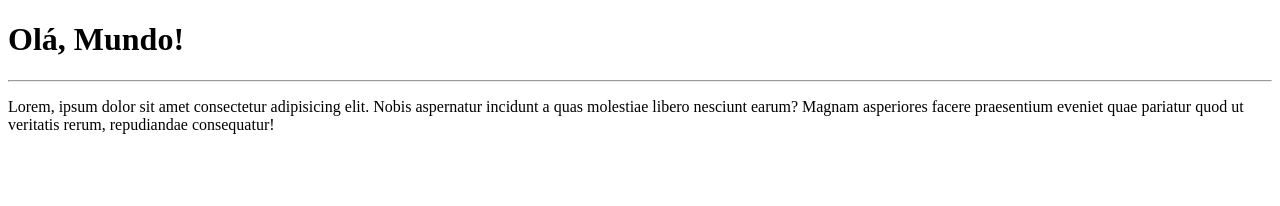
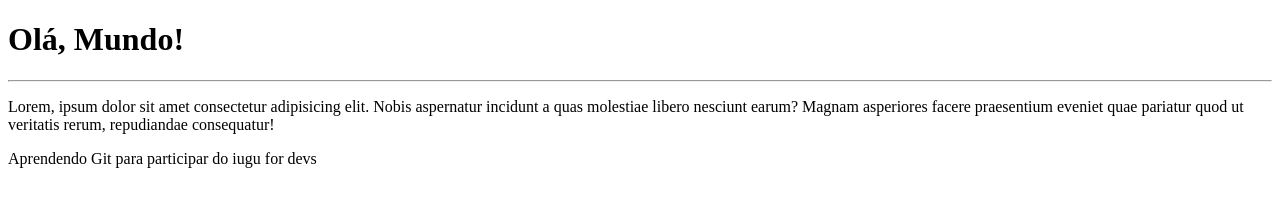
Before and after one commit to isabellasantiago/Ola-Mundo, a plain HTML site: page site-exemplo/index.html in a window 1280 px wide. Drawn offline with Linux system fonts and the light colour scheme.

Commit message:
adicionei um paragrafo

```diff
--- a/site-exemplo/index.html
+++ b/site-exemplo/index.html
@@ -9,5 +9,6 @@
     <h1>Olá, Mundo!</h1>
     <hr>
     <p>Lorem, ipsum dolor sit amet consectetur adipisicing elit. Nobis aspernatur incidunt a quas molestiae libero nesciunt earum? Magnam asperiores facere praesentium eveniet quae pariatur quod ut veritatis rerum, repudiandae consequatur!</p>
+    <p>Aprendendo Git para participar do iugu for devs</p>
 </body>
 </html>
```
